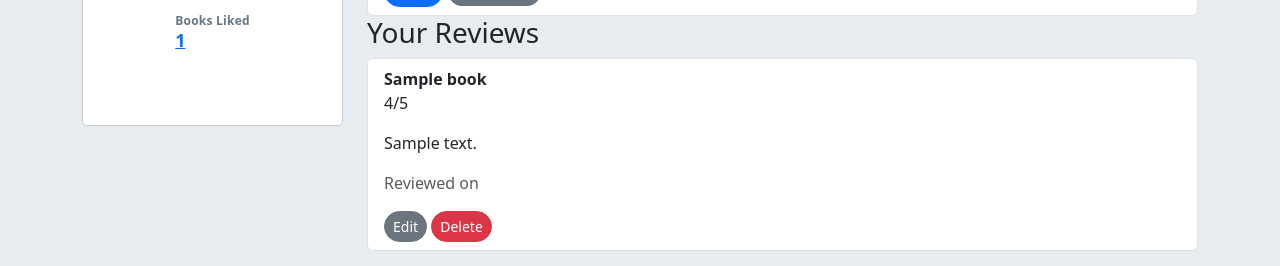
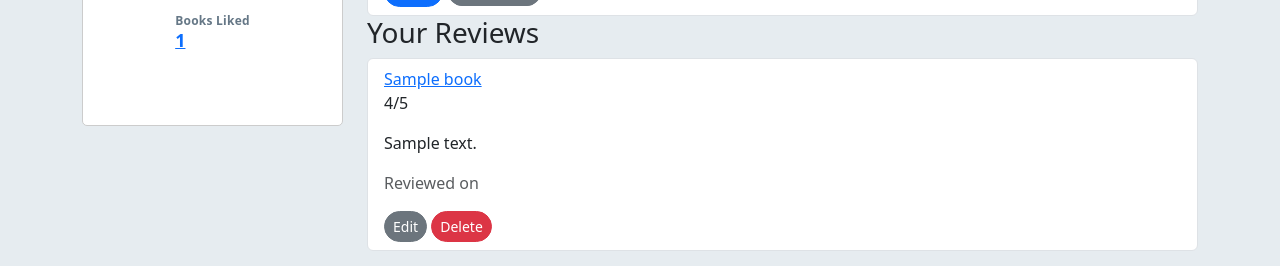
Before and after one commit to aswan2317/BookWise-Capstone-Project1, a Flask app: template templates/home.html in a window 1280 px wide. Shown: the part 199-465 px from the top of the page. Run offline with Flask 3, Linux system fonts and the light colour scheme; tables that the repository leaves empty hold one stand-in row (values such as "Sample post"); the template is opened without the code that fills it: values that come from a table or form of the project are taken from there, most other values are stand-ins (such as "Sample title", 1, 10 or a date in 2020); some libraries are stand-ins or nearby versions.

Commit message:
change to title link

```diff
--- a/app.py
+++ b/app.py
@@ -166,7 +166,7 @@
                         average_rating=volume_info.get('averageRating', 0),
                         ratings_count=volume_info.get('ratingsCount', 0),
                         maturity_rating=volume_info.get('maturityRating', 'N/A'),
-                        preview_link=volume_info.get('previewLink', '#'),
+                        preview_link=volume_info.get('pbiewLink', '#'),
                         thumbnail=volume_info.get('imageLinks', {}).get('thumbnail', '#')
                     )
                     db.session.add(book)
--- a/templates/home.html
+++ b/templates/home.html
@@ -50,7 +50,10 @@
         <ul class="list-group" id="reviews">
             {% for review in reviews %}
             <li class="list-group-item">
-                <strong>{{ review.book.title }}</strong>
+                <a href="https://books.google.com/books?id={{ review.book.google_books_id }}" target="_blank" class="book-link">
+                    <span class="sr-only">Details for {{ review.book.title }}</span>
+                    {{ review.book.title }}
+                </a>
                 <p>{{ review.rating }}/5</p>
                 <p>{{ review.text }}</p>
                 <p class="text-muted">Reviewed on {{ review.created_at }}</p>
```
